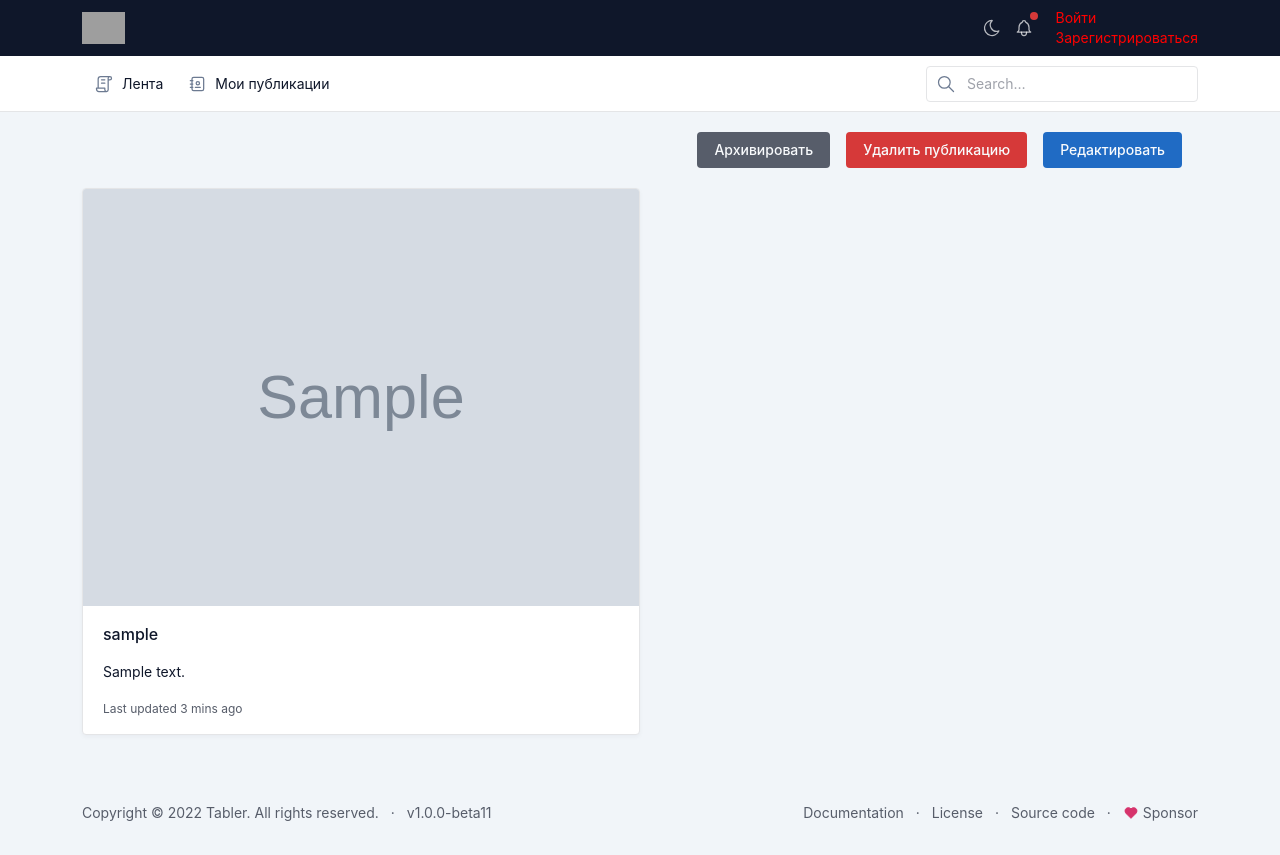
After one commit to Sultanbek9899/ITcommunity, a Django app: page /post/details/1/ in a window 1280 px wide. The commit adds this page. Run offline with Django 3.2, Linux system fonts and the light colour scheme; tables that the repository leaves empty hold one stand-in row (values such as "Sample post"); grey boxes marked "Sample" are stand-in pictures; some libraries are stand-ins or nearby versions; some web fonts are replaced; grey boxes are pictures that could not be loaded.

Commit message:
add new files

```diff
--- /dev/null
+++ b/posts/templates/post_details.html
@@ -0,0 +1,88 @@
+{% extends 'base.html' %}
+
+
+{% block content %}
+
+<div class="container-xl">
+    <!-- Page title -->
+    <div class="page-header d-print-none">
+      <div class="row g-2 align-items-center">
+
+        <!-- Page title actions -->
+        <div class="col-12 col-md-auto ms-auto d-print-none">
+          <div class="d-flex">
+
+          <div class="me-3">
+            <a href="#" class="btn btn-secondary">
+                Архивировать
+            </a>
+          </div>
+
+          <div class="me-3">
+            <a href="" class="btn btn-danger" data-bs-toggle="modal" data-bs-target="#modal-danger">
+              Удалить публикацию
+            </a>
+          </div>
+
+          <div class="me-3">
+            <a href="#" class="btn btn-primary" data-bs-toggle="modal" data-bs-target="#modal-report">
+              Редактировать
+            </a>
+          </div>
+
+          </div>
+        </div>
+      </div>
+    </div>
+</div>
+
+<div class="page-body">
+  <div class="container-xl">
+      <div class="content">
+        <div class="w-50">
+          <div class="card mb-3">
+            <img src="{{post.image.url}}" class="card-img-top" alt="...">
+            <div class="card-body">
+              <h5 class="card-title">{{post.author.username }}</h5>
+              <p class="card-text">{{post.description }}</p>
+              <p class="card-text"><small class="text-muted">Last updated 3 mins ago</small></p>
+            </div>
+          </div>
+        </div>
+      </div>
+
+  </div>
+</div>
+
+
+<div class="modal modal-blur fade" id="modal-danger" tabindex="-1" role="dialog" aria-hidden="true">
+  <div class="modal-dialog modal-sm modal-dialog-centered" role="document">
+    <div class="modal-content">
+      <button type="button" class="btn-close" data-bs-dismiss="modal" aria-label="Close"></button>
+      <div class="modal-status bg-danger"></div>
+      <div class="modal-body text-center py-4">
+        <!-- Download SVG icon from http://tabler-icons.io/i/alert-triangle -->
+        <svg xmlns="http://www.w3.org/2000/svg" class="icon mb-2 text-danger icon-lg" width="24" height="24" viewBox="0 0 24 24" stroke-width="2" stroke="currentColor" fill="none" stroke-linecap="round" stroke-linejoin="round"><path stroke="none" d="M0 0h24v24H0z" fill="none"/><path d="M12 9v2m0 4v.01" /><path d="M5 19h14a2 2 0 0 0 1.84 -2.75l-7.1 -12.25a2 2 0 0 0 -3.5 0l-7.1 12.25a2 2 0 0 0 1.75 2.75" /></svg>
+        <h3>Вы уверены ? </h3>
+        <div class="text-muted">Вы уверены, что хотите удалить этот пост ?</div>
+      </div>
+      <div class="modal-footer">
+        <div class="w-100">
+          <div class="row">
+            <div class="col"><a href="#" class="btn w-100" data-bs-dismiss="modal">
+                Закрыть
+              </a></div>
+            <div class="col">
+              <a href="{% url 'delete_post' post.id %}" class="btn btn-danger w-100">
+                Да,Удалить
+              </a>
+            </div>
+          </div>
+        </div>
+      </div>
+    </div>
+  </div>
+</div>
+
+
+{% endblock %}
--- a/posts/templates/user_posts.html
+++ b/posts/templates/user_posts.html
@@ -43,7 +43,7 @@
         {% for post in object_list %}
         <div class="col-sm-6 col-lg-4">
           <div class="card card-sm">
-            <a href="#" class="d-block"><img src="{{post.image.url}}" class="card-img-top"></a>
+            <a href="{% url 'post_details' post.id  %}" class="d-block"><img src="{{post.image.url}}" class="card-img-top"></a>
             <div class="card-body">
               <div class="d-flex align-items-center">
                 {% if post.author.avatar %}
--- a/posts/urls.py
+++ b/posts/urls.py
@@ -1,8 +1,15 @@
 from django.urls import path
-from posts.views import IndexPage, UserPostsView, PostCreateView
-
+from posts.views import (
+    IndexPage,
+    UserPostsView,
+    PostCreateView,
+    get_post_detail,
+    delete_post,
+)
 urlpatterns = [
     path("", IndexPage.as_view(), name="index"),
     path("my_posts/", UserPostsView.as_view(), name="my_posts"),
-    path("create_post/", PostCreateView.as_view(), name="create_post")
+    path("create_post/", PostCreateView.as_view(), name="create_post"),
+    path("post/details/<int:pk>/", get_post_detail, name="post_details"),
+    path("post/delete/<int:pk>/", delete_post, name="delete_post"),
 ]
--- a/posts/views.py
+++ b/posts/views.py
@@ -1,9 +1,12 @@
 from ast import List
+from decimal import Decimal
+from shutil import ExecError
 from django.forms import forms
-from django.shortcuts import render
-from django.http import HttpResponse
+from django.shortcuts import render, redirect
+from django.http import HttpResponse, Http404
 from django.urls import reverse_lazy
-from django.views.generic import TemplateView, ListView, CreateView
+from django.shortcuts import get_object_or_404
+from django.views.generic import TemplateView, ListView, CreateView, DetailView
 # Create your views here.
 
 from posts.models import Post
@@ -59,6 +62,24 @@ class PostCreateView(CreateView):
 
 
 
-def get_post_list(request):
-    context = {}
-    context["posts"] = Post.objects.filter()
+# class PostDetailView(DetailView):
+#     template_name = "post_details.html"
+#     model = Post
+#     queryset = Post.objects.all()
+
+
+def get_post_detail(request, pk):
+    try:
+        post = Post.objects.get(id=pk) # pk - Primary Key
+    except Post.DoesNotExist:
+        return Http404()
+    context = {
+        "post":post
+    }
+    return render(request, "post_details.html", context)
+
+
+def delete_post(request, pk):
+    post = get_object_or_404(Post, id=pk)
+    post.delete()
+    return redirect("my_posts")
```
